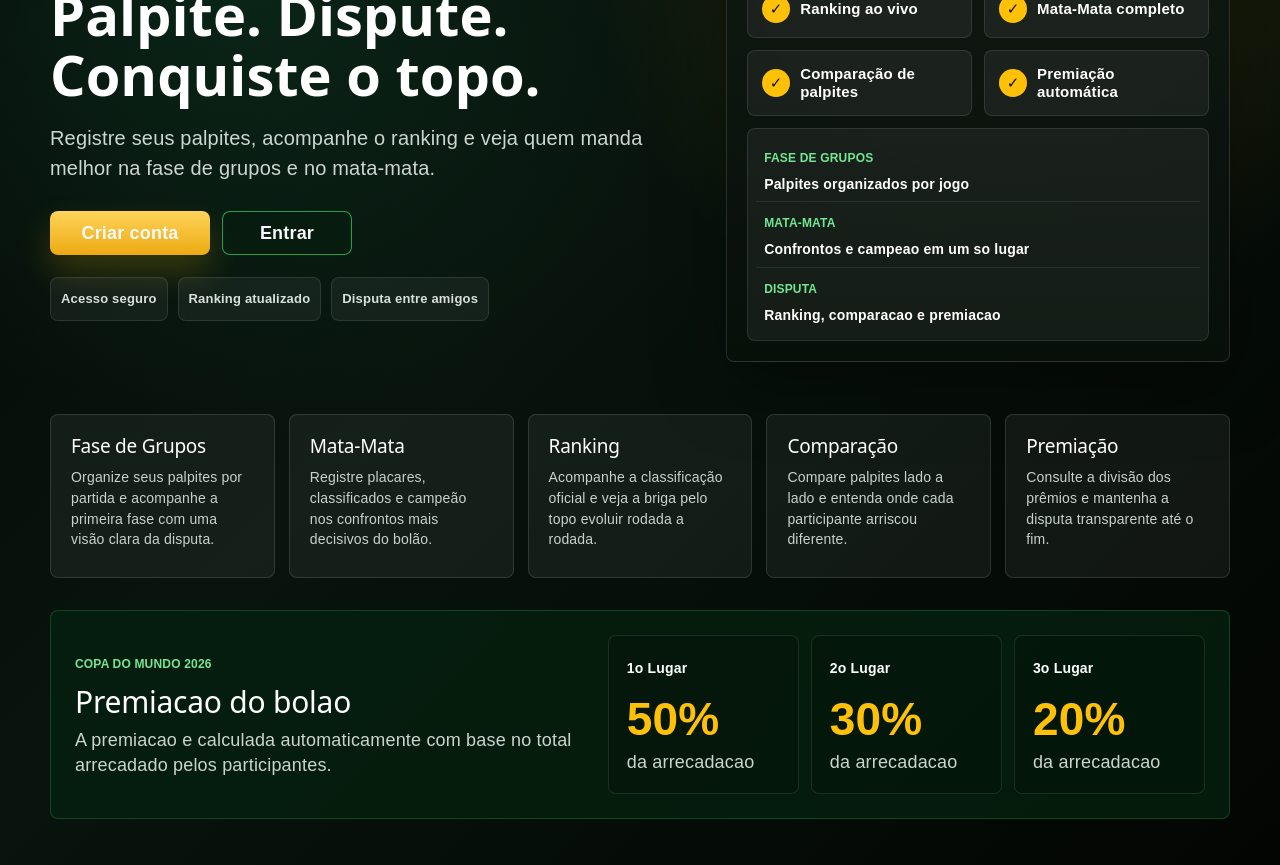
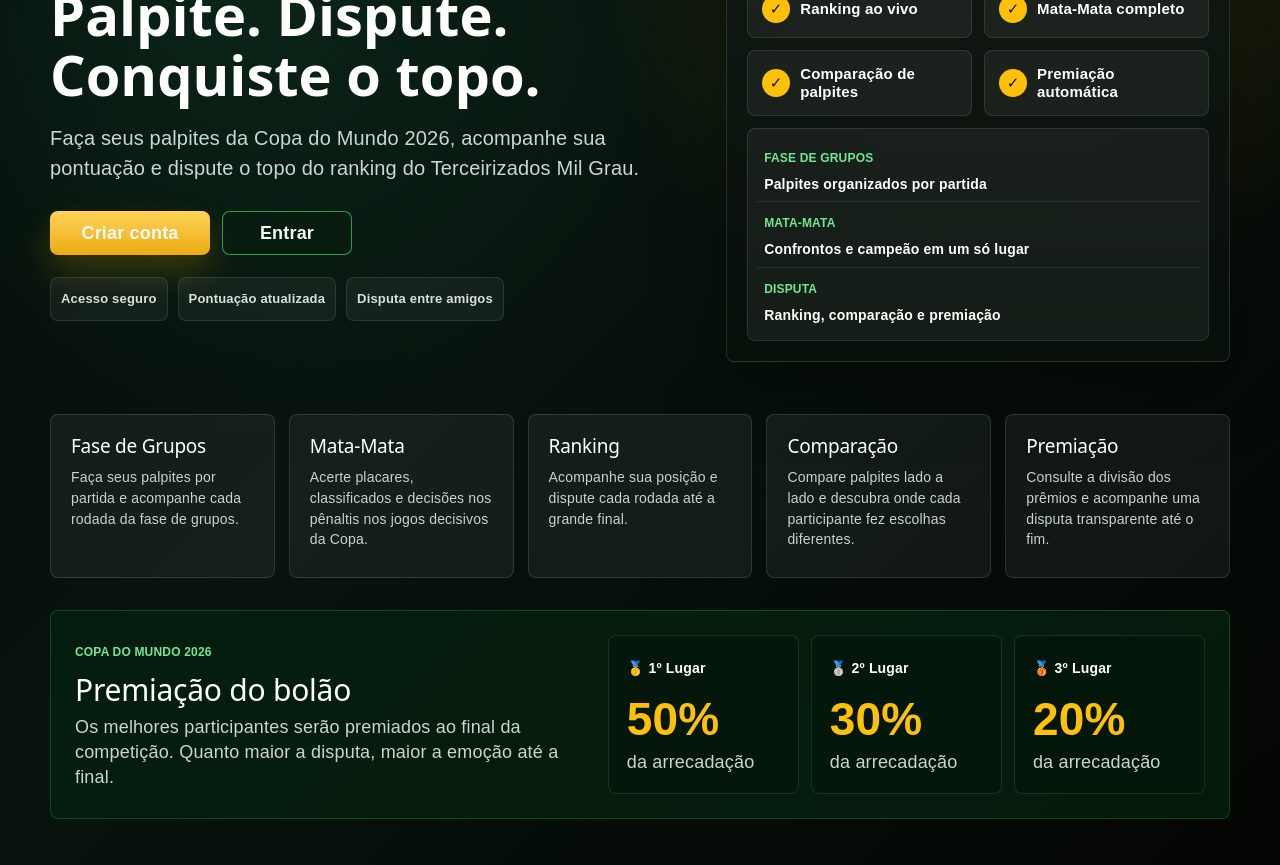
Before and after one commit to terceirizadosmilgrau-cloud/terceirizados-mil-grau, a React (Vite) app: page / in a window 1280 px wide. Shown: the part 260-1125 px from the top of the page. Built offline with nearby package versions, Linux system fonts and the light colour scheme.

Commit message:
V52.4 polimento final landing

```diff
--- a/src/pages/LandingPage.jsx
+++ b/src/pages/LandingPage.jsx
@@ -5,27 +5,27 @@ const cards = [
   {
     titulo: "Fase de Grupos",
     texto:
-      "Organize seus palpites por partida e acompanhe a primeira fase com uma visão clara da disputa.",
+      "Faça seus palpites por partida e acompanhe cada rodada da fase de grupos.",
   },
   {
     titulo: "Mata-Mata",
     texto:
-      "Registre placares, classificados e campeão nos confrontos mais decisivos do bolão.",
+      "Acerte placares, classificados e decisões nos pênaltis nos jogos decisivos da Copa.",
   },
   {
     titulo: "Ranking",
     texto:
-      "Acompanhe a classificação oficial e veja a briga pelo topo evoluir rodada a rodada.",
+      "Acompanhe sua posição e dispute cada rodada até a grande final.",
   },
   {
     titulo: "Comparação",
     texto:
-      "Compare palpites lado a lado e entenda onde cada participante arriscou diferente.",
+      "Compare palpites lado a lado e descubra onde cada participante fez escolhas diferentes.",
   },
   {
     titulo: "Premiação",
     texto:
-      "Consulte a divisão dos prêmios e mantenha a disputa transparente até o fim.",
+      "Consulte a divisão dos prêmios e acompanhe uma disputa transparente até o fim.",
   },
 ];
 
@@ -76,8 +76,9 @@ function LandingPage() {
           </h1>
 
           <p className="landing-v522-lead">
-            Registre seus palpites, acompanhe o ranking e veja
-            quem manda melhor na fase de grupos e no mata-mata.
+            Faça seus palpites da Copa do Mundo 2026,
+            acompanhe sua pontuação e dispute o topo do ranking
+            do Terceirizados Mil Grau.
           </p>
 
           <div className="landing-v522-actions">
@@ -97,7 +98,7 @@ function LandingPage() {
 
           <div className="landing-v522-trust">
             <span>Acesso seguro</span>
-            <span>Ranking atualizado</span>
+            <span>Pontuação atualizada</span>
             <span>Disputa entre amigos</span>
           </div>
         </div>
@@ -109,9 +110,9 @@ function LandingPage() {
           <div className="landing-v522-panel-head">
             <div>
               <span>Painel do Participante</span>
-              <strong>Controle completo do bolao</strong>
+              <strong>Controle completo do bolão</strong>
             </div>
-            <em>publico</em>
+            <em>público</em>
           </div>
 
           <div className="landing-v522-panel-grid">
@@ -126,15 +127,15 @@ function LandingPage() {
           <div className="landing-v522-panel-note">
             <div>
               <span>Fase de grupos</span>
-              <strong>Palpites organizados por jogo</strong>
+              <strong>Palpites organizados por partida</strong>
             </div>
             <div>
               <span>Mata-Mata</span>
-              <strong>Confrontos e campeao em um so lugar</strong>
+              <strong>Confrontos e campeão em um só lugar</strong>
             </div>
             <div>
               <span>Disputa</span>
-              <strong>Ranking, comparacao e premiacao</strong>
+              <strong>Ranking, comparação e premiação</strong>
             </div>
           </div>
         </aside>
@@ -158,28 +159,29 @@ function LandingPage() {
       >
         <div className="landing-v522-premios-copy">
           <span>Copa do Mundo 2026</span>
-          <h2>Premiacao do bolao</h2>
+          <h2>Premiação do bolão</h2>
           <p>
-            A premiacao e calculada automaticamente com base
-            no total arrecadado pelos participantes.
+            Os melhores participantes serão premiados ao final
+            da competição. Quanto maior a disputa, maior a
+            emoção até a final.
           </p>
         </div>
 
         <div className="landing-v522-premios-grid">
           <article>
-            <span>1o Lugar</span>
+            <span>🥇 1º Lugar</span>
             <strong>50%</strong>
-            <p>da arrecadacao</p>
+            <p>da arrecadação</p>
           </article>
           <article>
-            <span>2o Lugar</span>
+            <span>🥈 2º Lugar</span>
             <strong>30%</strong>
-            <p>da arrecadacao</p>
+            <p>da arrecadação</p>
           </article>
           <article>
-            <span>3o Lugar</span>
+            <span>🥉 3º Lugar</span>
             <strong>20%</strong>
-            <p>da arrecadacao</p>
+            <p>da arrecadação</p>
           </article>
         </div>
       </section>
```
